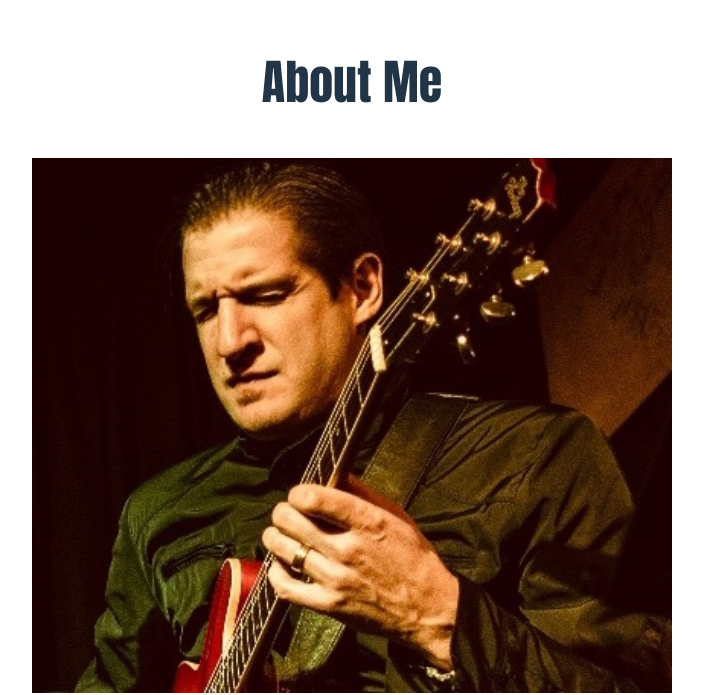
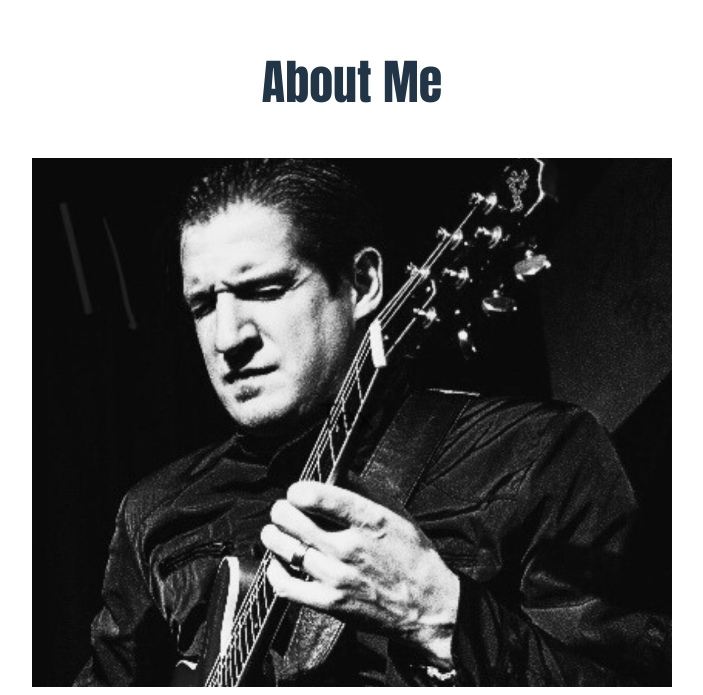
Before and after one commit to KKurzawa/React-Portfolio, a React (Vite) app: page / in a window 1280 px wide. Shown: the part 153-848 px from the top of the page, without its empty margins (288-991 px from the left). Built offline with nearby package versions, Linux system fonts and the light colour scheme.

Commit message:
updated pic

```diff
--- a/src/Pages/About/About.jsx
+++ b/src/Pages/About/About.jsx
@@ -21,7 +21,7 @@ export default function AboutMe() {
 
         <div className="about-me">
             <h2 className="page-header">About Me</h2>
-            <img className='profile-pic' src='/KrisKurzawaPhoto.jpeg'></img>
+            <img className='profile-pic' src='/ProfilePic.jpg'></img>
             <h2 className="about-me-body">I am an a full-stack web developer with demonstrated experience across the software development life cycle with an emphasis in JavaScript as my primary object oriented language. I am a lifelong musician/music educator who has performed all over the world and is currently on faculty in the Jazz Department at Wayne State University.</h2>
         </div>
     );
--- a/src/index.css
+++ b/src/index.css
@@ -5,8 +5,7 @@
 
   color-scheme: light dark;
   color: rgba(255, 255, 255, 0.87);
-  background-color: #140903;
-
+  background-color:rgb(11, 12, 12);
   font-synthesis: none;
   text-rendering: optimizeLegibility;
   -webkit-font-smoothing: antialiased;
@@ -25,10 +24,10 @@ a:hover {
 
 body {
   margin: 0;
-  display: flex;
+  /* display: flex;
   place-items: center;
   min-width: 320px;
-  min-height: 100vh;
+  min-height: 100vh; */
 }
 
 h1 {
```
Also changed, not shown: public/ProfilePic.jpg (added).
